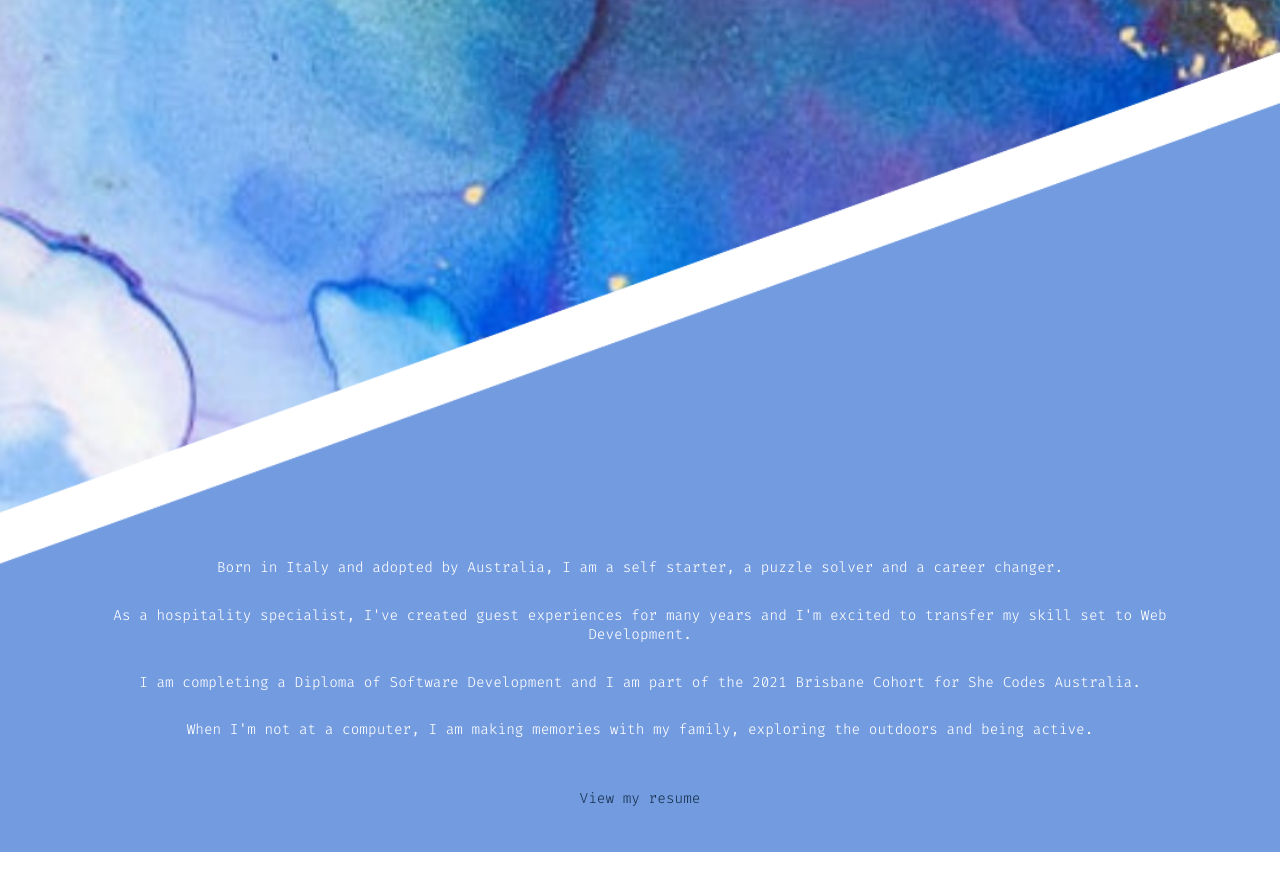
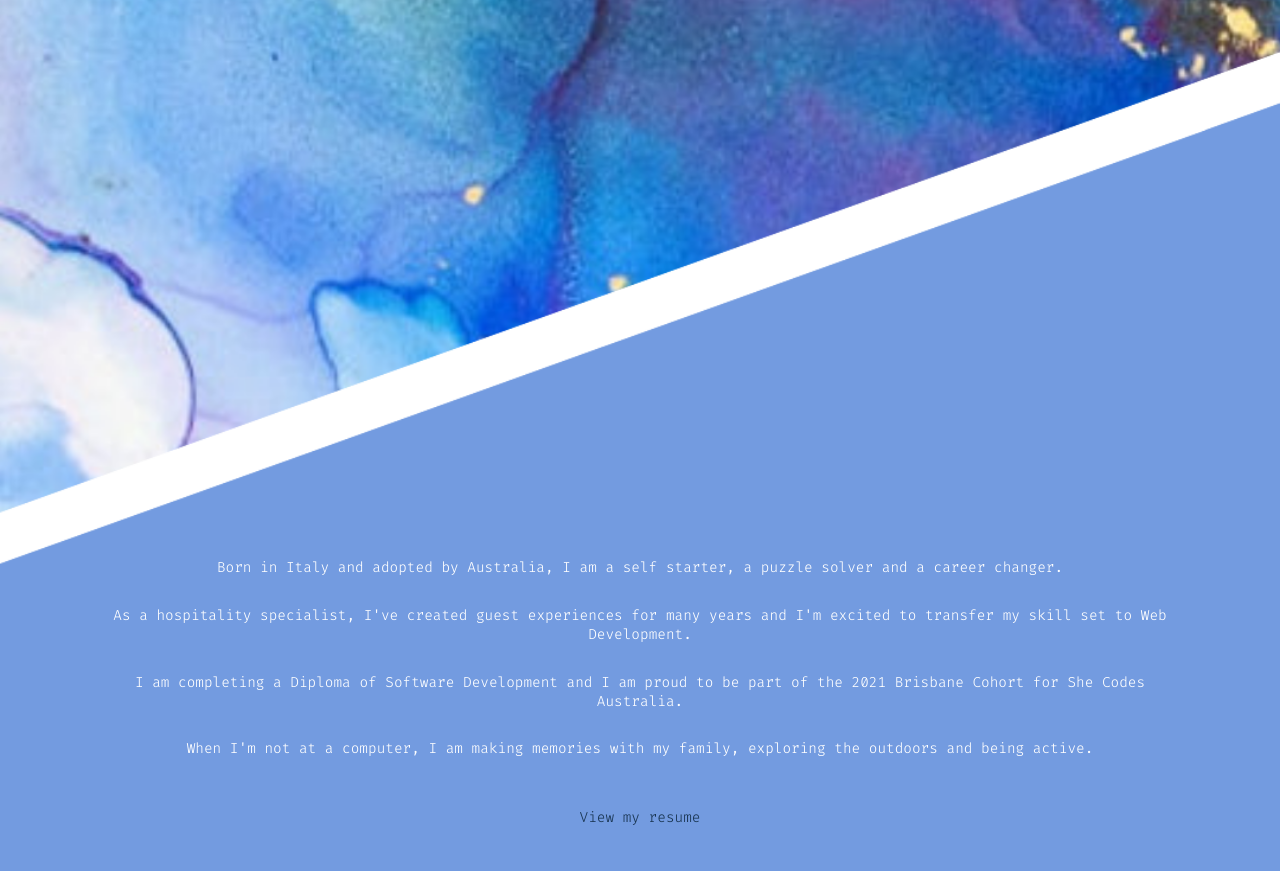
Before and after one commit to dalilakatialeo/dalilakatialeo.github.io, a plain HTML site: page about.html in a window 1280 px wide. Shown: the part 278-1149 px from the top of the page. Drawn offline with Linux system fonts and the light colour scheme; a web font is replaced by a local one.

Commit message:
Update about.html

```diff
--- a/about.html
+++ b/about.html
@@ -26,7 +26,7 @@
         <p>
             As a hospitality specialist, I've created guest experiences for many years and I'm excited to transfer my skill set to Web Development.</p>
         <p>
-            I am completing a Diploma of Software Development and I am part of the 2021 Brisbane Cohort for She Codes Australia.</p>
+            I am completing a Diploma of Software Development and I am proud to be part of the 2021 Brisbane Cohort for She Codes Australia.</p>
         <p>
             When I'm not at a computer, I am making memories with my family, exploring the outdoors and being active.</p>
         <a href="">
```
